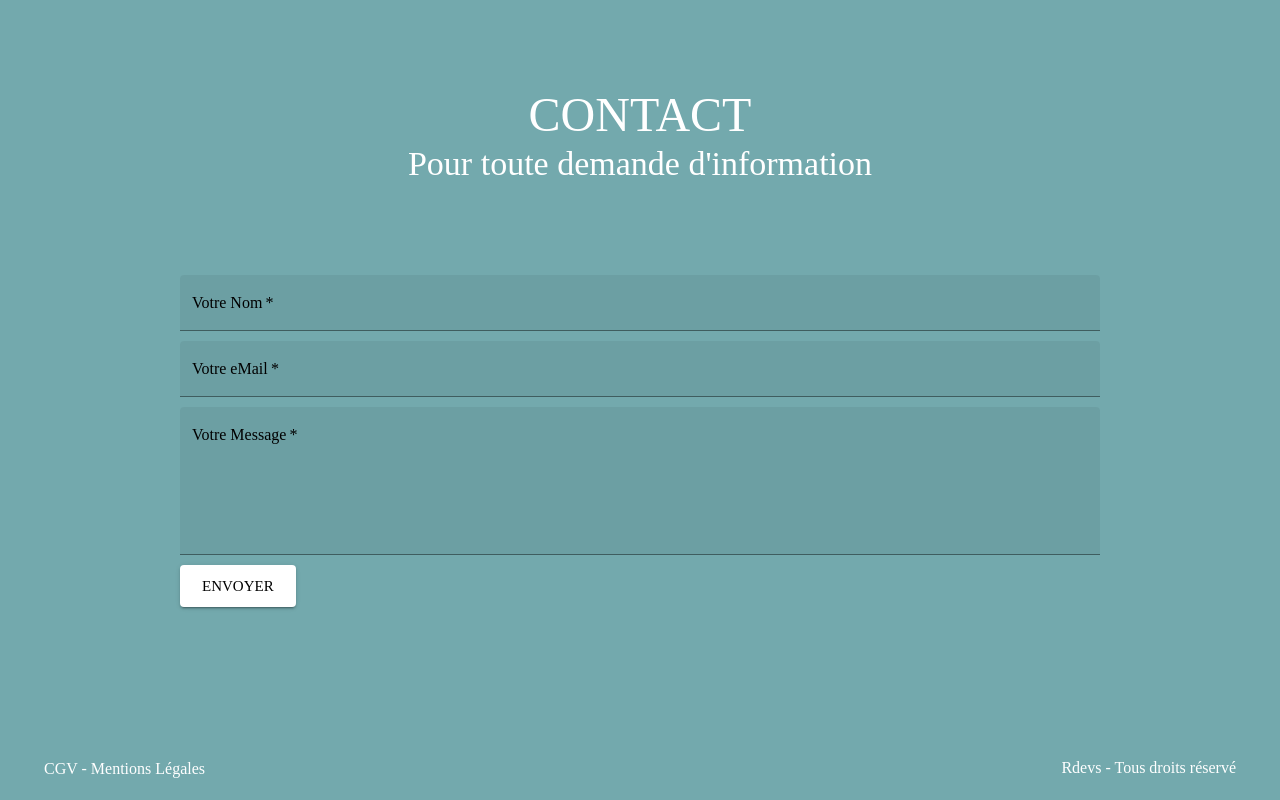
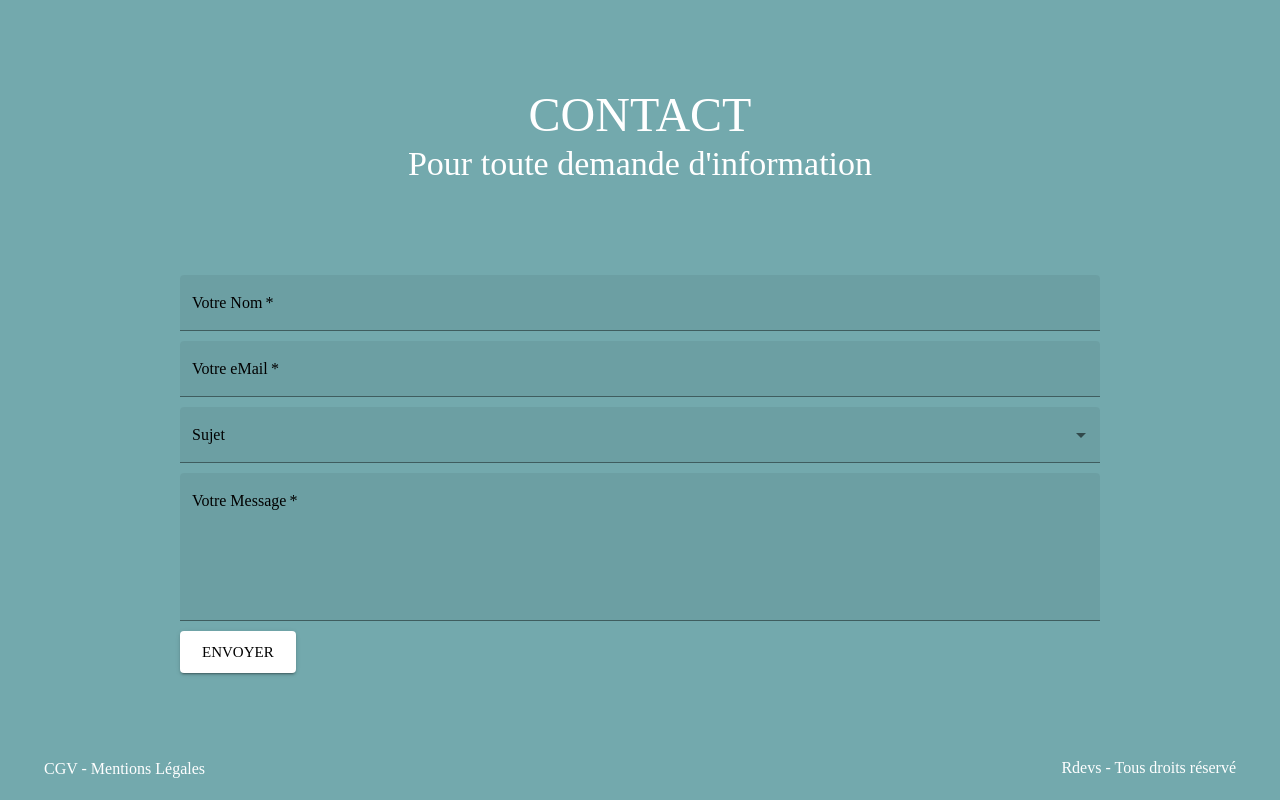
Before and after one commit to RomainSan/rdevs, a React (Create React App) app: page / in a window 1280 px wide. Shown: the part 4459-5259 px from the top of the page. Built offline with nearby package versions, Linux system fonts and the light colour scheme.

Commit message:
Update Contact.js

```diff
--- a/src/components/Home/Contact/Contact.js
+++ b/src/components/Home/Contact/Contact.js
@@ -1,4 +1,14 @@
-import { Container, Box, Typography, Button, IconButton } from "@mui/material";
+import {
+  Container,
+  Box,
+  Typography,
+  Button,
+  IconButton,
+  Select,
+  MenuItem,
+  InputLabel,
+  FormControl,
+} from "@mui/material";
 import Alert from "@mui/material/Alert";
 import { useRef, useState } from "react";
 import { TextField } from "@mui/material";
@@ -32,6 +42,11 @@ export default function Contact() {
           console.log(error.text);
         }
       );
+  };
+  const [age, setAge] = useState("");
+
+  const handleChange = (event) => {
+    setAge(event.target.value);
   };
   return (
     <Container
@@ -83,6 +98,28 @@ export default function Contact() {
             sx={{ marginBottom: "10px" }}
             required
           />
+          <FormControl variant="filled">
+            <InputLabel
+              id="demo-simple-select-filled-label"
+              sx={{ color: "#000" }}
+            >
+              Sujet
+            </InputLabel>
+            <Select
+              labelId="demo-simple-select-filled-label"
+              id="demo-simple-select-filled"
+              value={age}
+              onChange={handleChange}
+              name="user_subject"
+              sx={{ marginBottom: "10px" }}
+            >
+              <MenuItem value="Autre">
+                <em>Autre</em>
+              </MenuItem>
+              <MenuItem value="Devis">Devis</MenuItem>
+              <MenuItem value="Information">Information</MenuItem>
+            </Select>
+          </FormControl>
           <TextField
             variant="filled"
             label="Votre Message"
```
